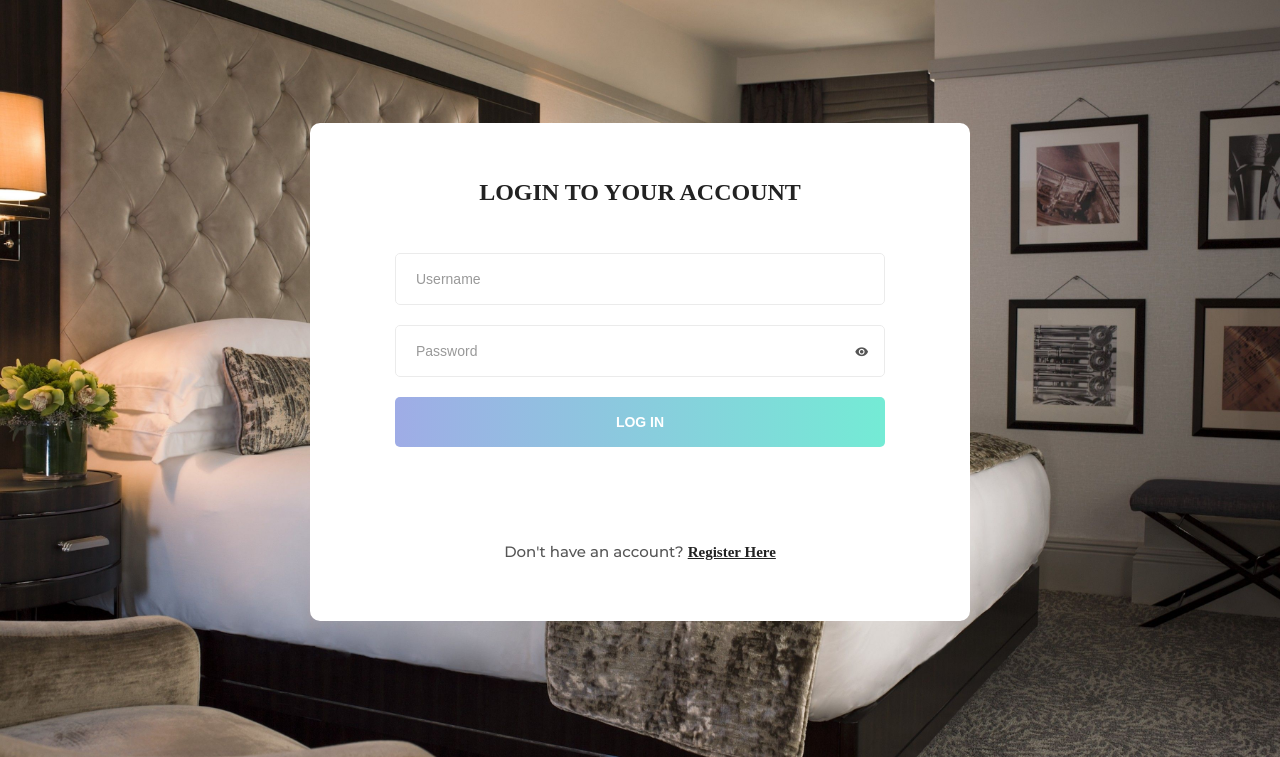
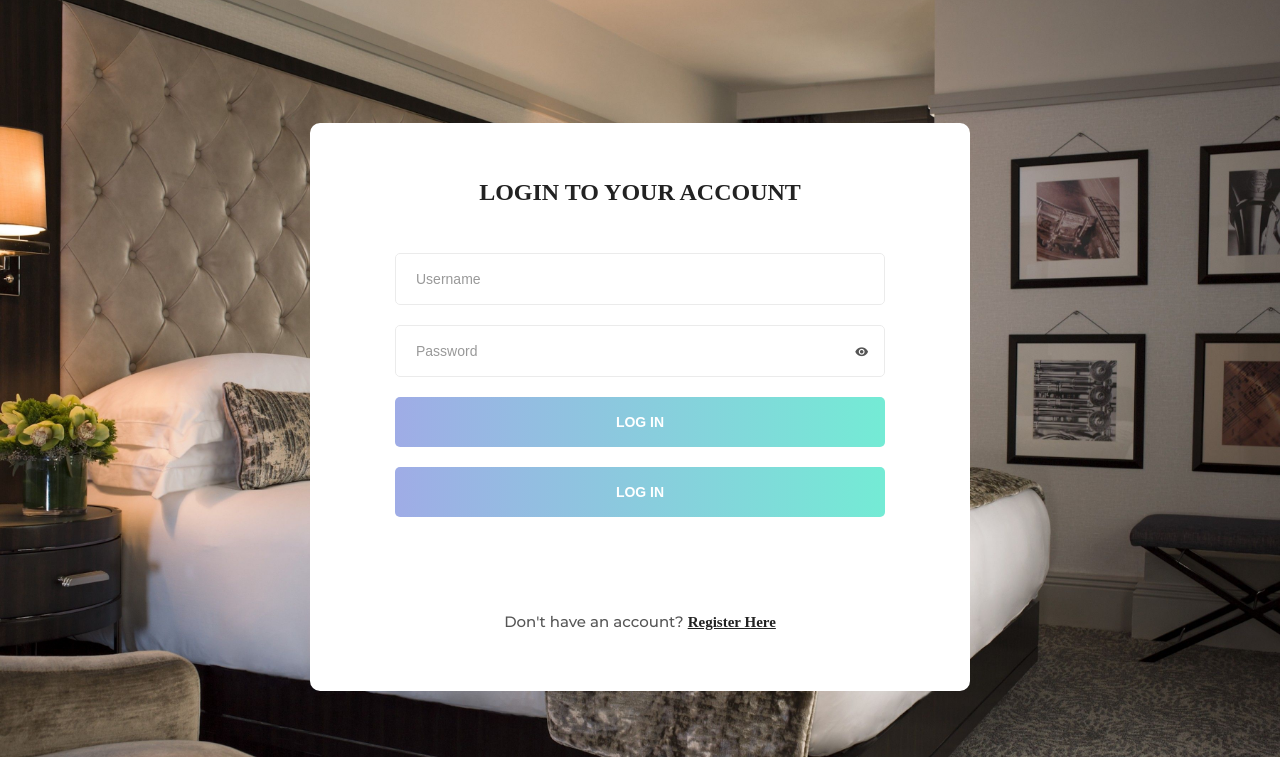
Before and after one commit to pbaldika/webtech, a PHP site: page /login.php in a window 1280 px wide. Shown: the top 757 px of the page. Run offline with PHP 8.4, Linux system fonts and the light colour scheme; some libraries are stand-ins or nearby versions; some web fonts are replaced.

Commit message:
Update login.php

```diff
--- a/login.php
+++ b/login.php
@@ -29,6 +29,10 @@
                         <div class="form-group">
                             <input type="text" class="form-input" name="password" id="password" placeholder="Password" />
                             <span toggle="#password" class="zmdi zmdi-eye field-icon toggle-password"></span>
+                        </div>
+                        <div class="form-group">
+                            <input type="submit" name="submit" id="submit" class="form-submit" value="Log in"
+                                style="cursor: pointer;" />
                         </div>
                         <div class="form-group">
                             <input type="submit" name="submit" id="submit" class="form-submit" value="Log in"
```
